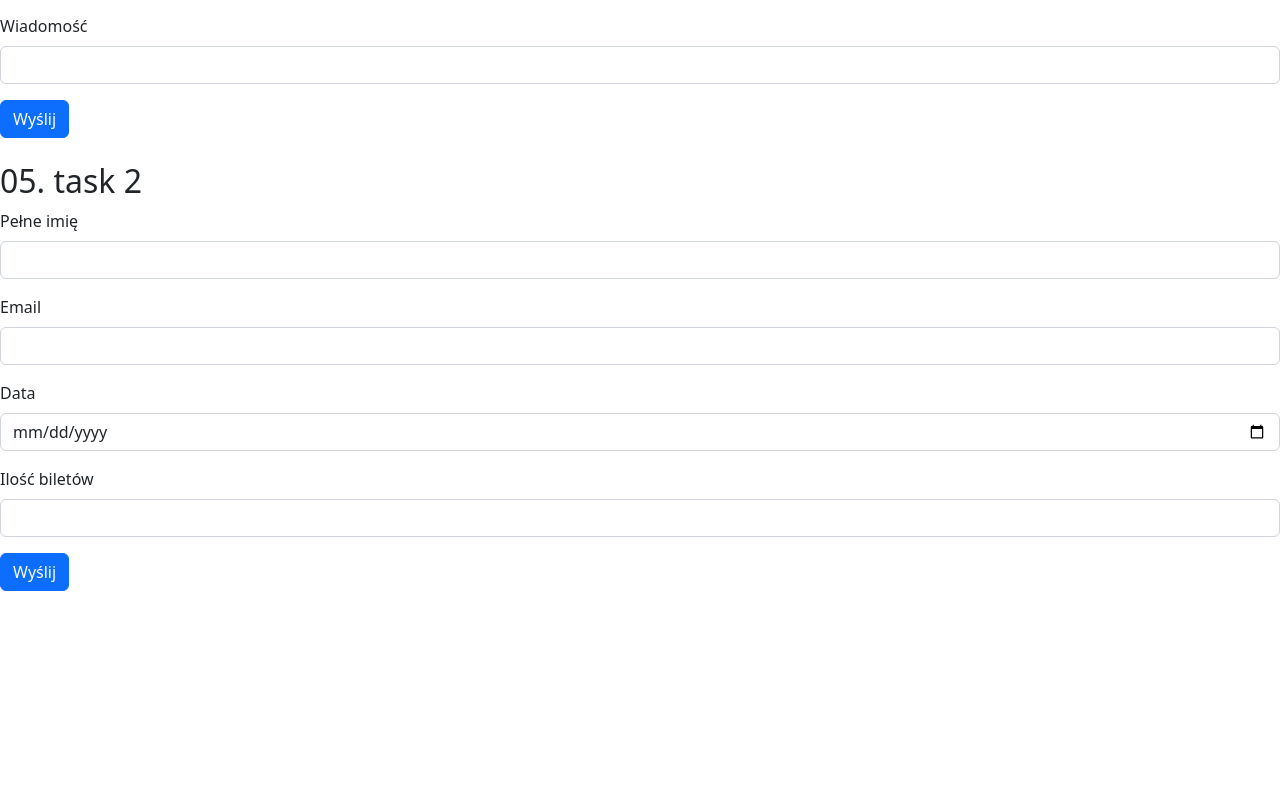
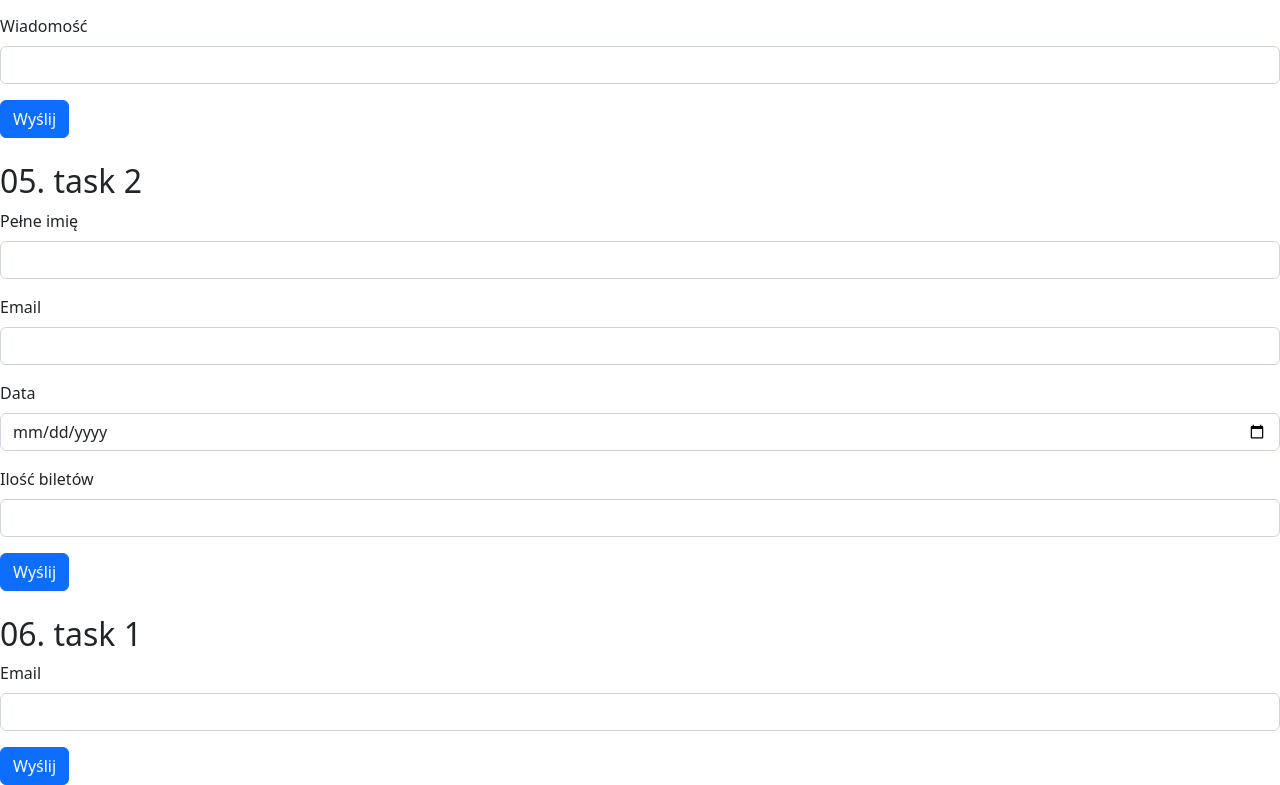
Before and after one commit to epkisiel/zadania_react, a React (Create React App) app: page / in a window 1280 px wide. Shown: the part 851-1636 px from the top of the page. Before the commit the page ends 1442 px from the top, so only its background shows below. Built offline with nearby package versions, Linux system fonts and the light colour scheme.

Commit message:
NewsletterForm

```diff
--- a/src/App.jsx
+++ b/src/App.jsx
@@ -2,6 +2,8 @@ import LoginForm from  "./components/LoginForm"
 import ProductForm from  "./components/ProductForm"
 import ContactForm from  "./components/ContactForm"
 import BookingForm from  "./components/BookingForm"
+import NewsletterForm from  "./components/NewsletterForm"
+
 
 function App() {
   return (
@@ -17,6 +19,9 @@ function App() {
       <br/>
       <h2>05. task 2</h2>
       <BookingForm/>
+      <br/>
+      <h2>06. task 1</h2>
+      <NewsletterForm/>
     </>
   );
 }
--- /dev/null
+++ b/src/components/NewsletterForm.jsx
@@ -0,0 +1,26 @@
+import 'bootstrap/dist/css/bootstrap.css';
+import {useForm} from 'react-hook-form';
+const NewsletterForm=()=>{
+    const {register,handleSubmit,formState:{errors}}=useForm();
+    const correctEmail=/^[^\s@]+@[^\s@]+\.[^\s@]+$/;
+
+    function onSubmit(){
+        console.log("Wysłano");
+    }
+    return(
+        <form onSubmit={handleSubmit(onSubmit)}>
+
+            <div className="mb-3">
+                <label htmlFor="email" className="form-label">Email</label>
+                <input type="email" id="email" className='form-control'
+                    {...register("email",
+                        {required:true,pattern:correctEmail})}/>
+                    {errors.email?.type==="required" && <p className="text-danger">Email jest wymagany.</p>}
+                    {errors.email?.type==="pattern" && <p className="text-danger">Nieprawidłowy format emaila.</p>}
+            </div>
+
+            <button type="submit" className="btn btn-primary">Wyślij</button>
+        </form>
+    )
+};
+export default NewsletterForm;
```
